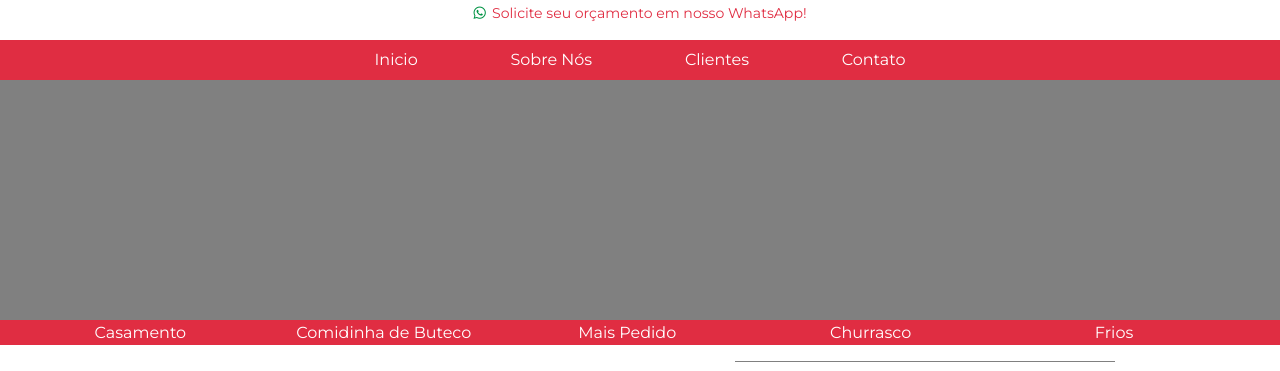
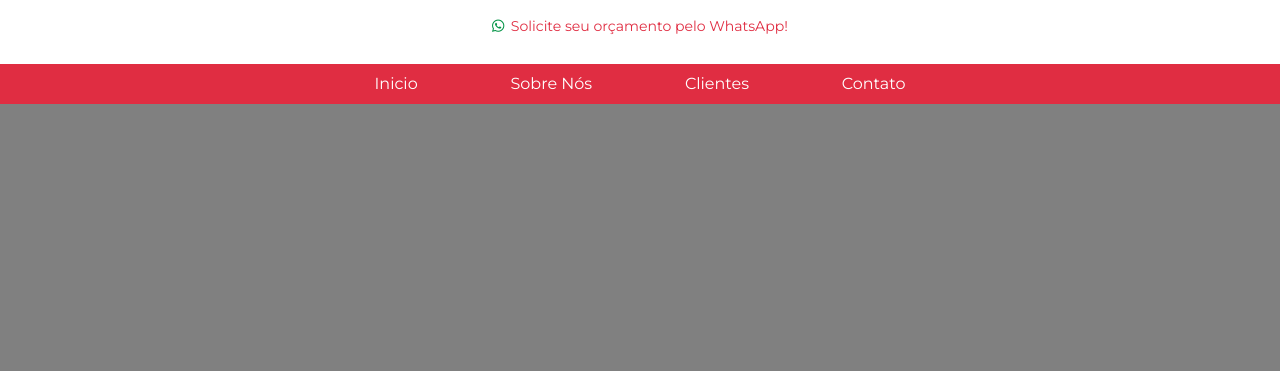
Before and after one commit to danielfreitasbs/proj-buffet, a plain HTML site: page index.html in a window 1280 px wide. Shown: the top 371 px of the page. Drawn offline with nearby package versions, Linux system fonts and the light colour scheme.

Commit message:
insercao de api whatsapp

```diff
--- a/css/index.css
+++ b/css/index.css
@@ -5,13 +5,12 @@ INICIO - ESTILO GERAL
 **/
 html{
     scroll-behavior: smooth;
+    overflow-x: hidden !important;
 }
 
 body{
     overflow-x: hidden;
     width: 100vw;
-    padding: 0;
-    margin: 0;
 }
 
 .titulos{
@@ -30,8 +29,7 @@ FIM - ESTILO GERAL
 INICIO - ESTILO ELEMENTOS DA NAVBAR
 **/
 .menu-element{
-    margin-top: 2px;
-    overflow-x: hidden;
+    margin-top: 8vh !important;
     width: 100vw !important;
 }
 
@@ -43,11 +41,13 @@ FIM - ESTILO ELEMENTOS DA NAVBAR
 **/
 
 .contato{
-    height: 5vh;
+    height: 8vh;
     background-color: white;
     color:#E02D42;
     margin: 0 !important;
     text-align: center;
+    padding: 2vh 0 0 0 !important;
+    width: 100vw;
 }
 
 .contato a{
@@ -55,6 +55,9 @@ FIM - ESTILO ELEMENTOS DA NAVBAR
     color: #E02D42;
     font-family: 'Montserrat', sans-serif;
     font-size: .88rem;
+    width: 100%;
+    height: 100%;
+    display: block;
 }
 
 .contato a::before{
@@ -71,20 +74,27 @@ FIM - ESTILO ELEMENTOS DA NAVBAR
     background-color: gray;
     height: 40vh;
     width: 100vw;
+    overflow-x: hidden !important;
 }
 
 /**
 INICIO - ESTILO DO MENU CARDAPIO
 **/
+.menu-cardapio-container{
+    overflow-x: hidden !important;
+    width: 100vw;
+}
 .menu-cardapio{
     text-align: center;
     background-color: #E02D42;
+    width: 100vw;
 }
 
 .menu-cardapio li{
-    display: inline-block;
+    display: inline;
     list-style: none;
-    margin-right: 2vw;
+    height: 7vh;
+    padding: 2vh 0 0 0 !important;
 }
 
 .menu-cardapio li:hover{
@@ -99,9 +109,12 @@ INICIO - ESTILO DO MENU CARDAPIO
     color: white;
     font-family: 'Montserrat', sans-serif;
     font-weight: normal;
-    width: 100% !important;
-    height: 100% !important;
+    width: 100%;
+    height: 100%;
+    display: block;
+    border-bottom: 1px solid white;
 }
+
 /**
 FIM - ESTILO DO MENU CARDAPIO
 **/
--- a/css/navbar.css
+++ b/css/navbar.css
@@ -1,5 +1,4 @@
 .navbarLocal{
-    /*margin: 5vh 0 0 0;*/
     background-color: #E02D42;
 }
 
--- a/index.html
+++ b/index.html
@@ -12,14 +12,13 @@
     <title>A&B Serviços de Buffet</title>
 </head>
 
-<body>
-    <header class="fixed-top m-0 p-0 menu-element">
-        <div class="row contato">
-            <div class="col-sm-12 col-md-12 col-lg-12 p-0 cta-whatsapp">
-                <a href="#">Solicite seu orçamento em nosso WhatsApp!</a>
-            </div>
-
+<body class="p-0 m-0">
+    <div class="row contato fixed-top p-0">
+        <div class="col-sm-12 col-md-12 col-lg-12 p-0 cta-whatsapp">
+            <a href="https://api.whatsapp.com/send?phone=5562986200391&text=Ol%C3%A1!%20Gostaria%20de%20solicitar%20um%20or%C3%A7amento%20de%20Buffet">Solicite seu orçamento pelo WhatsApp!</a>
         </div>
+    </div>
+    <header class="m-0 p-0 menu-element">
         <nav class="navbar navbar-expand-lg navbar-light bg-light">
             <button class="navbar-toggler toggler-btn" type="button" data-toggle="collapse" data-target="#navbarNavAltMarkup"
             aria-controls="navbarNavAltMarkup" aria-expanded="false" aria-label="Toggle navigation">
@@ -36,17 +35,17 @@
     </nav>
 </header>
 
-<div class="header">
+<div class="header p-0 m-0">
 
 </div>
 
-<div class="justify-content-center">
-    <ul class="p-0 menu-cardapio">
-        <li class="col-12 col-md-5 col-lg-2 p-0"><a href="#" class="item-cardapio" onclick="adicionaTitulo(1)">Casamento</a></li>
-        <li class="col-12 col-md-5 col-lg-2 p-0"><a href="#" class="item-cardapio" onclick="adicionaTitulo(2)">Comidinha de Buteco</a></li>
-        <li class="col-12 col-md-5 col-lg-2 p-0"><a href="#" class="item-cardapio" onclick="adicionaTitulo(3)">Mais Pedido</a></li>
-        <li class="col-12 col-md-5 col-lg-2 p-0"><a href="#" class="item-cardapio" onclick="adicionaTitulo(4)">Churrasco</a></li>
-        <li class="col-12 col-md-5 col-lg-2 p-0"><a href="#" class="item-cardapio" onclick="adicionaTitulo(5)">Frios</a></li>
+<div class="p-0 justify-content-center menu-cardapio-container">
+    <ul class="p-0 row justify-content-center menu-cardapio ml-0">
+        <li class="col-sm-12 col-md-6 col-lg-2"><a href="#" class="item-cardapio" onclick="adicionaTitulo(1)">Casamento</a></li>
+        <li class="col-sm-12 col-md-6 col-lg-2"><a href="#" class="item-cardapio" onclick="adicionaTitulo(2)">Comidinha de Buteco</a></li>
+        <li class="col-sm-12 col-md-6 col-lg-2"><a href="#" class="item-cardapio" onclick="adicionaTitulo(3)">Mais Pedido</a></li>
+        <li class="col-sm-12 col-md-6 col-lg-2"><a href="#" class="item-cardapio" onclick="adicionaTitulo(4)">Churrasco</a></li>
+        <li class="col-sm-12 col-md-6 col-lg-2"><a href="#" class="item-cardapio" onclick="adicionaTitulo(5)">Frios</a></li>
     </ul>
 </div>
 
@@ -125,13 +124,10 @@
             </footer>
         </body>
         <link rel="stylesheet" href="css/footer.css">
-        <script src="https://code.jquery.com/jquery-3.3.1.slim.min.js"
-        integrity="sha384-q8i/X+965DzO0rT7abK41JStQIAqVgRVzpbzo5smXKp4YfRvH+8abtTE1Pi6jizo"
-        crossorigin="anonymous"></script>
+        <script src="https://code.jquery.com/jquery-3.3.1.slim.min.js" integrity="sha384-q8i/X+965DzO0rT7abK41JStQIAqVgRVzpbzo5smXKp4YfRvH+8abtTE1Pi6jizo" crossorigin="anonymous"></script>
         <script src="https://cdnjs.cloudflare.com/ajax/libs/popper.js/1.14.7/umd/popper.min.js"
         integrity="sha384-UO2eT0CpHqdSJQ6hJty5KVphtPhzWj9WO1clHTMGa3JDZwrnQq4sF86dIHNDz0W1"
         crossorigin="anonymous"></script>
         <script src="js/bootstrap.js"></script>
         <script src="js/index.js"></script>
-
         </html>
```
Also changed, not shown: js/index.js (line endings or trailing spaces).
